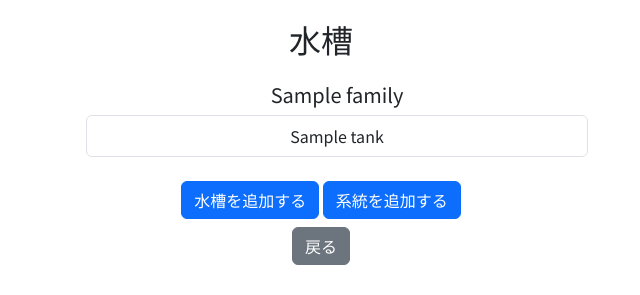
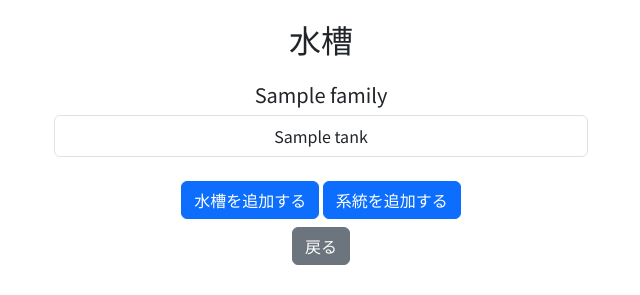
Before and after one commit to koachan777/rakuraku_input, a Django app: template src/rakuraku_apps/templates/manage/tank.html in a window 1280 px wide. Shown: the part 328-623 px from the top of the page, without its empty margins (319-959 px from the left). Run offline with Django 3.2, Linux system fonts and the light colour scheme; the template is opened without the code that fills it: most values are stand-ins (such as "Sample title", 1, 10 or a date in 2020); some libraries are stand-ins or nearby versions.

Commit message:
tankページレイアウト修正

```diff
--- a/src/rakuraku_apps/templates/manage/tank.html
+++ b/src/rakuraku_apps/templates/manage/tank.html
@@ -4,14 +4,14 @@
   <h2 class="text-center mb-4">水槽</h2>
   <div class="row justify-content-center">
     <div class="col-md-6">
-      <ul class="mb-4">{% for shrimp in shrimps %}
+      <div class="mb-4">{% for shrimp in shrimps %}
         <li class="list-group-item mb-4">
           <h5>{{ shrimp.family }}</h5>
           <ul class="list-group">{% for tank in shrimp.tank.all %}
             <li class="list-group-item">{{ tank.name }}</li>{% endfor %}
           </ul>
         </li>{% endfor %}
-      </ul>
+      </div>
       <div class="text-center">
         <a href="{% url 'rakuraku_apps:create_tank' %}" class="btn btn-primary mb-2">水槽を追加する</a>
         <a href="{% url 'rakuraku_apps:create_shrimp' %}" class="btn btn-primary mb-2">系統を追加する</a>
```
